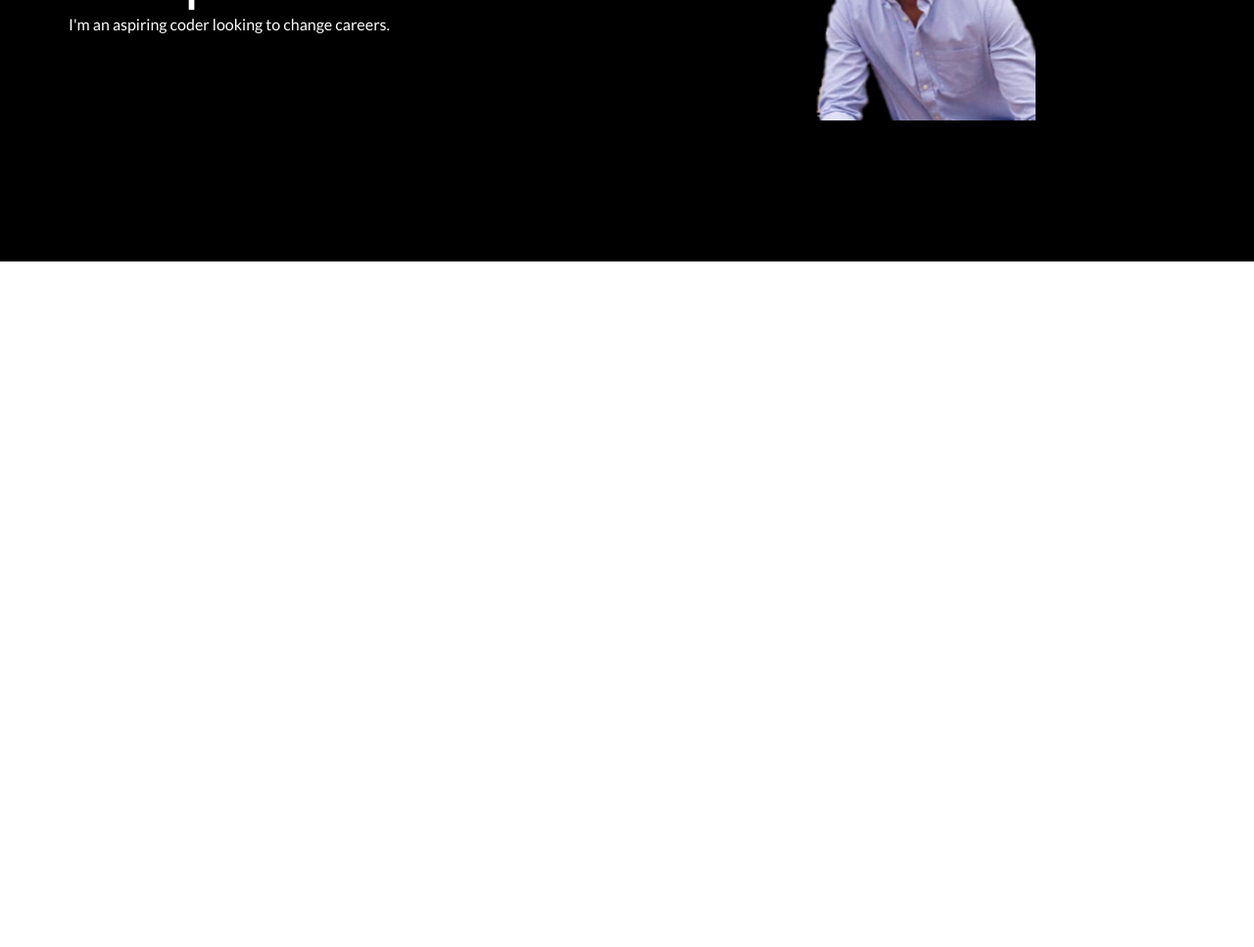
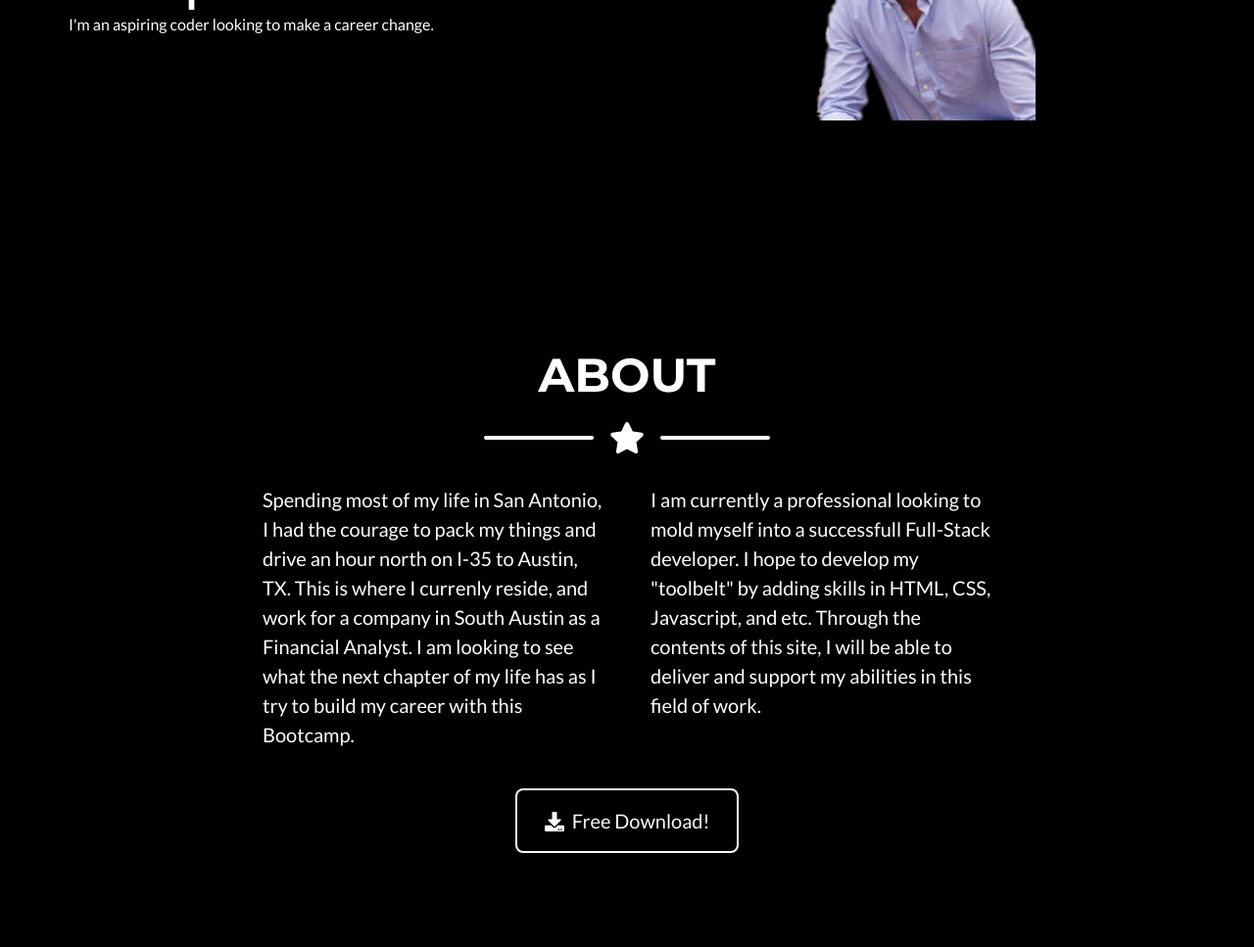
Before and after one commit to mmomin11/mmomin11.github.io, a plain HTML site: page index.html in a window 1280 px wide. Shown: the part 338-1305 px from the top of the page at 98% size. Before the commit the page ends 800 px from the top, so only its background shows below. Drawn offline with nearby package versions, Linux system fonts and the light colour scheme.

Commit message:
new update

```diff
--- a/index.html
+++ b/index.html
@@ -43,17 +43,38 @@
       <!-- Masthead Subheading-->
       <p class="masthead-heading font-weight-light mb-0">I speak to your computer.</p>
       <!-- Masthead Subheading-->
-      <p class="masthead-subheading-subheading font-weight-light mb-0">I'm an aspiring coder looking to change careers.</pclass></p>
+      <p class="masthead-subheading-subheading font-weight-light mb-0">I'm an aspiring coder looking to make a career change.</pclass></p>
       </div>
       <div class="col-sm text-left-left">
       <!-- Masthead Avatar Image--><img class="masthead-avatar mb-5" src="assets/Picture1.png" alt="" /><!-- Masthead Heading-->
       </div>
     </div>
 
-
   </div>
 </header>
 
+  <!-- About Section-->
+  <section class="page-section bg-primary text-white mb-0" id="about">
+    <div class="container">
+        <!-- About Section Heading-->
+        <h2 class="page-section-heading text-center text-uppercase text-white">About</h2>
+        <!-- Icon Divider-->
+        <div class="divider-custom divider-light">
+            <div class="divider-custom-line"></div>
+            <div class="divider-custom-icon"><i class="fas fa-star"></i></div>
+            <div class="divider-custom-line"></div>
+        </div>
+        <!-- About Section Content-->
+        <div class="row">
+            <div class="col-lg-4 ml-auto"><p class="lead">Spending most of my life in San Antonio, I had the courage to pack my things and drive an hour north on I-35 to Austin, TX. This is where I currenly reside, and work for a company in South Austin as a Financial Analyst. I am looking to see what the next chapter of my life has as I try to build my career with this Bootcamp.</p></div>
+            <div class="col-lg-4 mr-auto"><p class="lead">I am currently a professional looking to mold myself into a successfull Full-Stack developer. I hope to develop my "toolbelt" by adding skills in HTML, CSS, Javascript, and etc. Through the contents of this site, I will be able to deliver and support my abilities in this field of work.</p></div>
+        </div>
+        <!-- About Section Button-->
+        <div class="text-center mt-4">
+            <a class="btn btn-xl btn-outline-light" href="https://startbootstrap.com/themes/freelancer/"><i class="fas fa-download mr-2"></i>Free Download!</a>
+        </div>
+    </div>
+</section>
 
 <script src="https://code.jquery.com/jquery-3.4.1.slim.min.js" integrity="sha384-J6qa4849blE2+poT4WnyKhv5vZF5SrPo0iEjwBvKU7imGFAV0wwj1yYfoRSJoZ+n" crossorigin="anonymous"></script>
 <script src="https://cdn.jsdelivr.net/npm/popper.js@1.16.0/dist/umd/popper.min.js" integrity="sha384-Q6E9RHvbIyZFJoft+2mJbHaEWldlvI9IOYy5n3zV9zzTtmI3UksdQRVvoxMfooAo" crossorigin="anonymous"></script>
```
